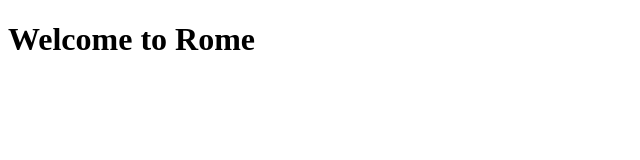
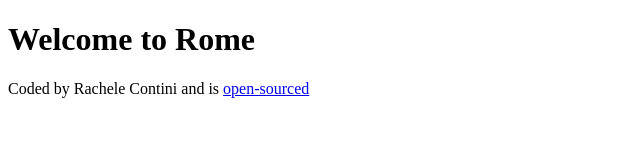
Before and after one commit to rcontini/Travel-Project, a plain HTML site: page index.html in a window 1280 px wide. Shown: the whole page, without its empty margins (0-640 px from the left). Drawn offline with Linux system fonts and the light colour scheme.

Commit message:
linked github

```diff
--- a/index.html
+++ b/index.html
@@ -10,5 +10,11 @@
   </head>
   <body>
     <h1>Welcome to Rome</h1>
+    <footer>
+      Coded by Rachele Contini and is
+      <a href="https://github.com/rcontini/Travel-Project" target="_blank"
+        >open-sourced</a
+      >
+    </footer>
   </body>
 </html>
```
